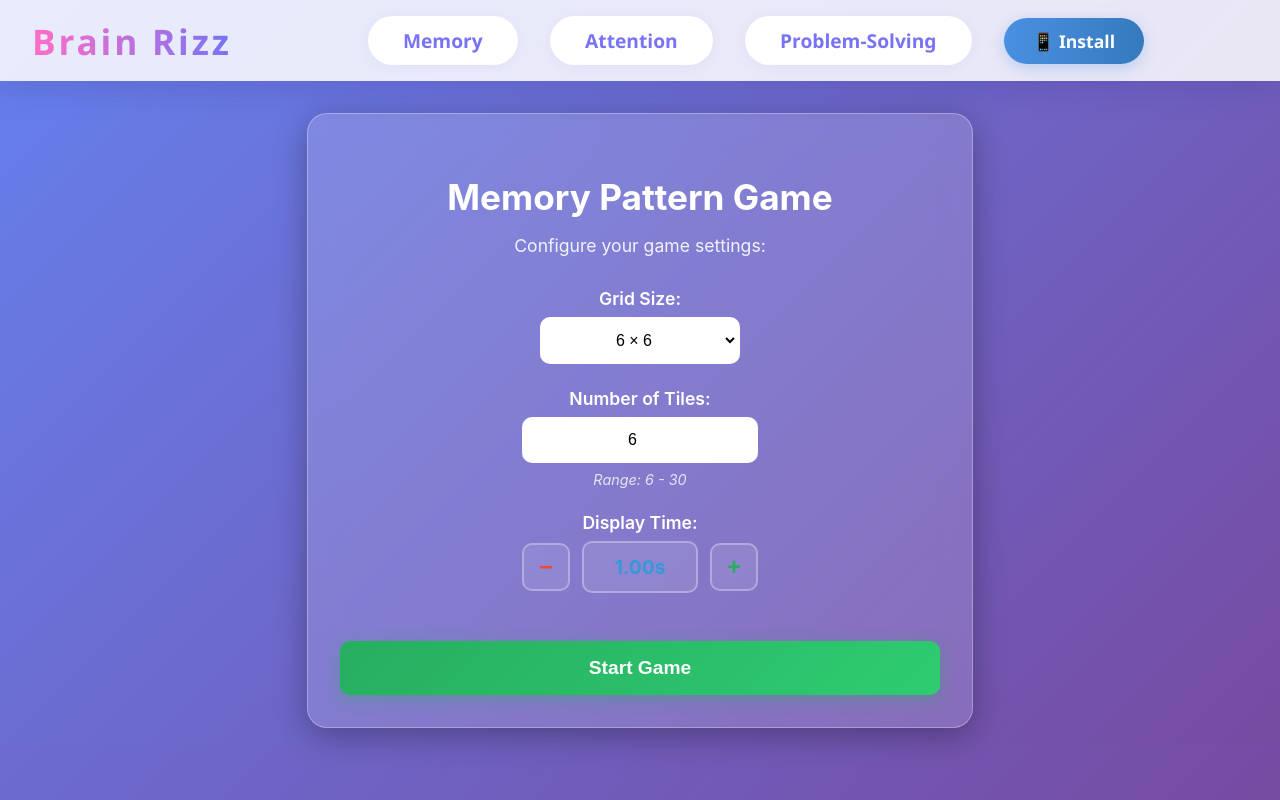
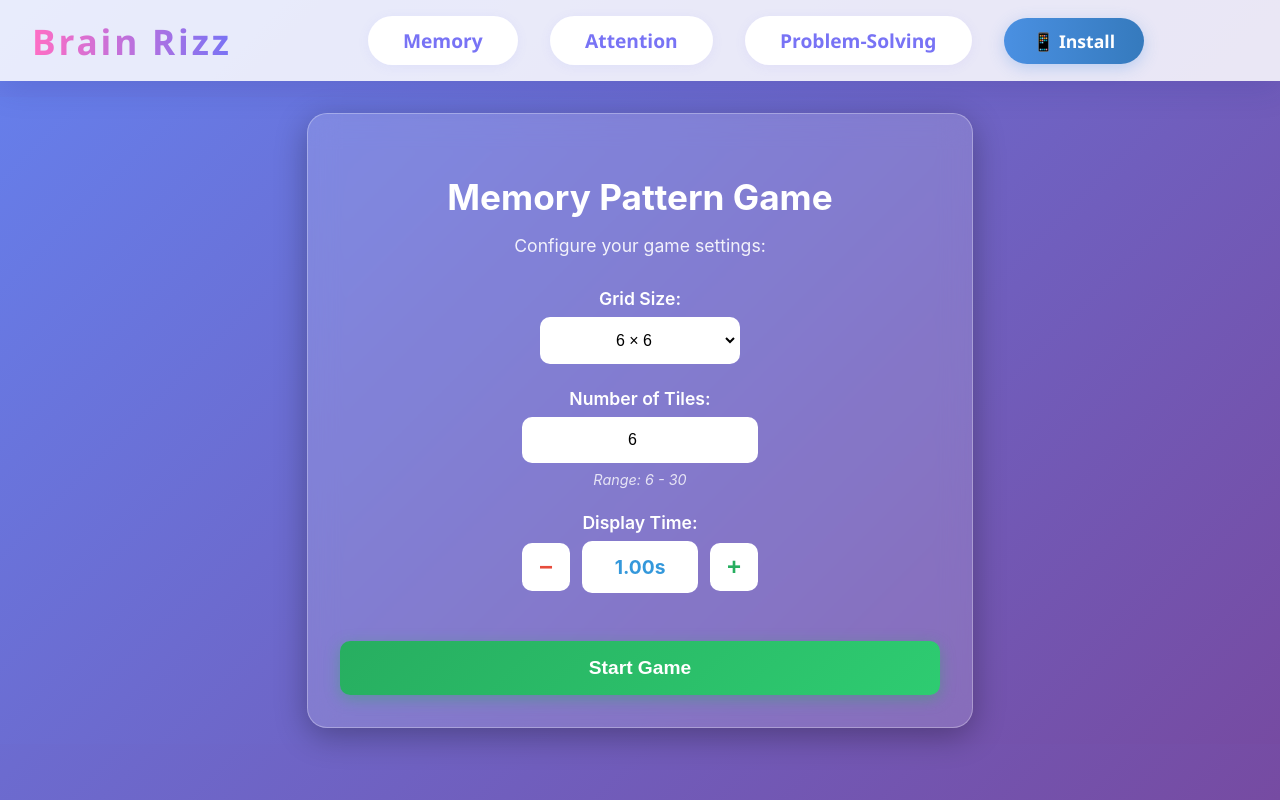
Before and after one commit to MrDanPotter/brain-rizz, a React (Create React App) app: page / in a window 1280 px wide. Built offline with nearby package versions, Linux system fonts and the light colour scheme.

Commit message:
styling tweaks

```diff
--- a/src/pages/attention/AttentionPage.css
+++ b/src/pages/attention/AttentionPage.css
@@ -80,7 +80,7 @@
 .accessibility-options {
   margin: 2rem 0;
   padding: 1.5rem;
-  background: rgba(255, 255, 255, 0.1);
+  background: white;
   border-radius: 12px;
   border: 1px solid rgba(255, 255, 255, 0.2);
 }
@@ -90,7 +90,7 @@
   align-items: center;
   gap: 0.75rem;
   font-size: 1.1rem;
-  color: white;
+  color: black;
   cursor: pointer;
 }
 
--- a/src/pages/memory/MemoryPage.css
+++ b/src/pages/memory/MemoryPage.css
@@ -103,7 +103,7 @@
 }
 
 .time-display {
-  background: rgba(255, 255, 255, 0.1);
+  background: white;
   border: 2px solid rgba(255, 255, 255, 0.3);
   border-radius: 10px;
   padding: 0.75rem 1rem;
@@ -111,7 +111,7 @@
   text-align: center;
   font-size: 1rem;
   font-weight: 600;
-  color: white;
+  color: black;
 }
 
 .time-btn {
@@ -119,8 +119,8 @@
   height: 48px;
   border: 2px solid rgba(255, 255, 255, 0.3);
   border-radius: 10px;
-  background: rgba(255, 255, 255, 0.1);
-  color: white;
+  background: white;
+  color: black;
   font-size: 1.5rem;
   font-weight: bold;
   cursor: pointer;
@@ -132,8 +132,8 @@
 }
 
 .time-btn:hover {
-  background: rgba(255, 255, 255, 0.2);
-  border-color: rgba(255, 255, 255, 0.5);
+  background: rgba(0, 0, 0, 0.1);
+  border-color: rgba(0, 0, 0, 0.3);
   transform: translateY(-1px);
 }
 
```
